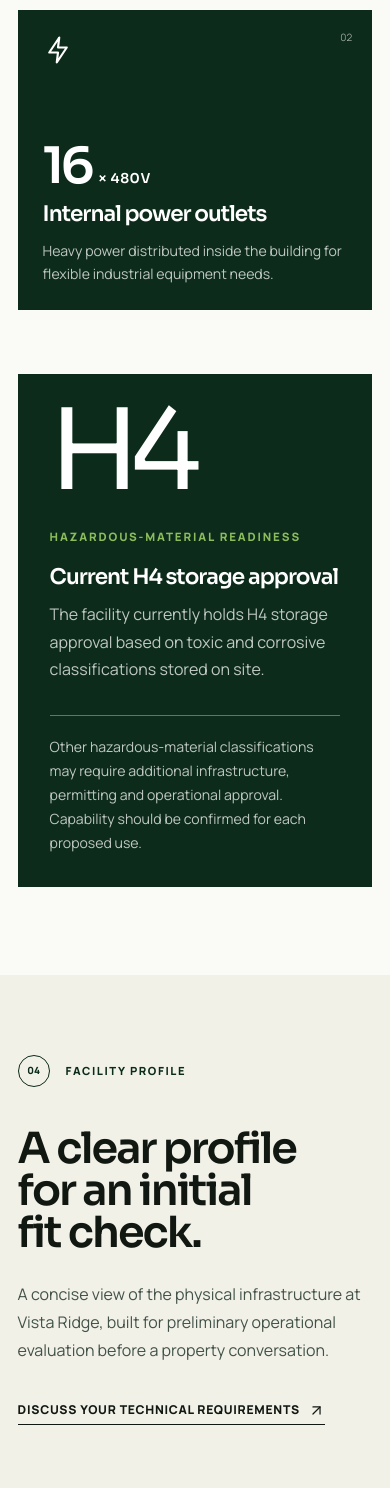
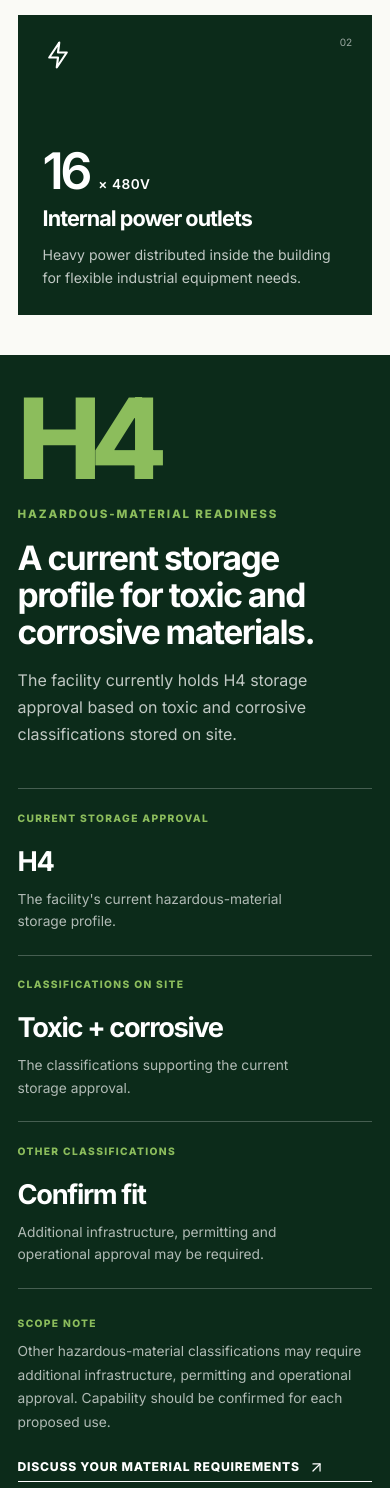
Before and after one commit to harrisonmedmedmetrics/rk-vista-ridge, a Next.js app: page / in a window 390 px wide. Shown: the part 5457-6945 px from the top of the page. Built offline with nearby package versions, Linux system fonts and the light colour scheme; no server answers.

Commit message:
fix(vista-ridge): align RK typography and expand H4

```diff
--- a/app/globals.css
+++ b/app/globals.css
@@ -30,6 +30,8 @@
     --section: clamp(5.5rem, 10vw, 10rem);
     --radius: 4px;
     --ease: cubic-bezier(.2,.8,.2,1);
+    --font-body: var(--font-rk);
+    --font-display: var(--font-rk);
   }
   body {
     background: var(--paper);
@@ -41,7 +43,7 @@
     -webkit-font-smoothing: antialiased;
   }
   ::selection { background: var(--green); color: white; }
-  h1, h2, h3 { font-family: var(--font-display), Arial, sans-serif; font-weight: 550; letter-spacing: -0.045em; text-wrap: balance; }
+  h1, h2, h3 { font-family: var(--font-display), Arial, sans-serif; font-weight: 700; letter-spacing: -0.045em; text-wrap: balance; }
   h2 { font-size: clamp(2.8rem, 5.8vw, 6.6rem); line-height: .98; }
   h3 { font-size: clamp(1.35rem, 2vw, 2.05rem); line-height: 1.1; }
   p { text-wrap: pretty; }
@@ -182,15 +184,26 @@
   .specialty-card svg { margin-bottom: auto; }
   .card-value { margin: 1.35rem 0 .8rem; font-family: var(--font-display); font-size: clamp(3.15rem,5vw,5rem); font-weight: 600; letter-spacing: -.07em; line-height: .9; }
   .card-value small { font-size: .85rem; letter-spacing: .04em; }
-  .specialty-card h3 { margin-bottom: .8rem; }
+  .specialty-card h3 { min-height: 2.2em; margin-bottom: .8rem; }
   .specialty-card > p:last-child { color: #4d594f; font-size: .88rem; line-height: 1.65; }
   .specialty-card-power > p:last-child { color: rgba(255,255,255,.74); }
-  .h4-band { margin-top: clamp(4rem,7vw,6.5rem); }
-  .h4-band .reveal { display: grid; grid-template-columns: 120px minmax(300px,.8fr) minmax(320px,1fr); gap: clamp(2rem,4vw,4.5rem); align-items: center; padding: clamp(2rem,4vw,3.5rem); border: 0; background: var(--forest); color: white; }
-  .h4-mark { font-family: var(--font-display); font-size: clamp(4.5rem,9vw,9rem); line-height: .8; letter-spacing: -.09em; }
-  .h4-band h3 { margin-bottom: .8rem; }
-  .h4-band div > p:last-child, .h4-caveat { color: rgba(255,255,255,.74); line-height: 1.7; }
-  .h4-caveat { padding-left: 2rem; border-left: 1px solid rgba(255,255,255,.35); font-size: .88rem; }
+  .h4-band { margin-top: clamp(2.5rem,4vw,4rem); background: var(--forest); color: white; }
+  .h4-band-inner { padding-block: clamp(2.5rem,5vw,4.75rem); }
+  .h4-lead { display: grid; grid-template-columns: 150px minmax(0,1fr); gap: clamp(2rem,5vw,5.5rem); align-items: start; }
+  .h4-mark { color: var(--green-bright); font-family: var(--font-display); font-size: clamp(5.5rem,11vw,11rem); font-weight: 800; line-height: .78; letter-spacing: -.1em; }
+  .h4-intro { max-width: 940px; }
+  .h4-intro .section-label { margin-bottom: 1rem; }
+  .h4-intro h3 { max-width: 900px; margin-bottom: 1rem; font-size: clamp(2.1rem,4vw,4.5rem); }
+  .h4-intro > p:last-child { max-width: 820px; color: rgba(255,255,255,.74); font-size: clamp(1rem,1.35vw,1.16rem); line-height: 1.7; }
+  .h4-detail-grid { display: grid; grid-template-columns: repeat(3,1fr); margin-top: clamp(2.5rem,5vw,4rem); border-top: 1px solid rgba(255,255,255,.24); border-bottom: 1px solid rgba(255,255,255,.24); }
+  .h4-detail { min-height: 220px; display: flex; flex-direction: column; padding: clamp(1.35rem,2.5vw,2.25rem); }
+  .h4-detail + .h4-detail { border-left: 1px solid rgba(255,255,255,.24); }
+  .h4-detail-label, .h4-caveat-label { color: var(--green-bright); font-size: .64rem; font-weight: 800; letter-spacing: .13em; text-transform: uppercase; }
+  .h4-detail strong { display: block; margin: auto 0 1rem; font-family: var(--font-display); font-size: clamp(1.7rem,2.8vw,3rem); font-weight: 700; letter-spacing: -.05em; line-height: .95; }
+  .h4-detail > p:last-child { max-width: 300px; color: rgba(255,255,255,.68); font-size: .86rem; line-height: 1.65; }
+  .h4-caveat { display: grid; grid-template-columns: minmax(0,1fr) auto; gap: 2rem; align-items: end; padding-top: clamp(1.7rem,3vw,2.5rem); }
+  .h4-caveat > div > p:last-child { max-width: 820px; margin-top: .55rem; color: rgba(255,255,255,.68); font-size: .86rem; line-height: 1.7; }
+  .h4-caveat .text-link { white-space: nowrap; }
 
   .specifications-section { padding: var(--section) 0; background: var(--cream); }
   .specifications-grid { display: grid; grid-template-columns: minmax(0,.95fr) minmax(0,1.05fr); gap: clamp(3rem,8vw,9rem); align-items: start; }
@@ -412,9 +425,14 @@
     .controlled-proof div + div { padding-left: 0; border-left: 0; border-top: 1px solid var(--light-line); }
     .specialty-cards { grid-template-columns: 1fr; }
     .specialty-card { min-height: 300px; }
-    .h4-band .reveal { grid-template-columns: 1fr; }
+    .specialty-card h3 { min-height: 0; }
+    .h4-lead { grid-template-columns: 1fr; gap: 1.5rem; }
     .h4-mark { font-size: 7rem; }
-    .h4-caveat { padding: 1.2rem 0 0; border-left: 0; border-top: 1px solid rgba(255,255,255,.35); }
+    .h4-detail-grid { grid-template-columns: 1fr; }
+    .h4-detail { min-height: 0; padding: 1.35rem 0; }
+    .h4-detail + .h4-detail { border-top: 1px solid rgba(255,255,255,.24); border-left: 0; }
+    .h4-detail strong { margin: 1.4rem 0 .8rem; }
+    .h4-caveat { grid-template-columns: 1fr; gap: 1.5rem; }
     .specification-list { grid-template-columns: 1fr; }
     .specification-list div { min-height: 124px; }
     .specification-list dd { margin-top: 1.1rem; }
--- a/app/layout.tsx
+++ b/app/layout.tsx
@@ -1,10 +1,10 @@
 import type { Metadata } from "next";
-import { Manrope, Sora } from "next/font/google";
+import { Inter } from "next/font/google";
 import "./globals.css";
 import { siteConfig } from "@/lib/property";
 
-const manrope = Manrope({ subsets: ["latin"], variable: "--font-body", display: "swap" });
-const sora = Sora({ subsets: ["latin"], variable: "--font-display", display: "swap" });
+// RK's live site uses Inter across its current homepage and navigation.
+const inter = Inter({ subsets: ["latin"], variable: "--font-rk", display: "swap" });
 
 export const metadata: Metadata = {
   metadataBase: new URL(siteConfig.url),
@@ -38,7 +38,7 @@ export const metadata: Metadata = {
 
 export default function RootLayout({ children }: Readonly<{ children: React.ReactNode }>) {
   return (
-    <html lang="en" className={`${manrope.variable} ${sora.variable}`}>
+    <html lang="en" className={inter.variable}>
       <body>{children}</body>
     </html>
   );
--- a/app/page.tsx
+++ b/app/page.tsx
@@ -162,13 +162,34 @@ export default function Home() {
               </Reveal>
             </div>
           </div>
-          <div className="h4-band site-container">
-            <Reveal>
-              <div className="h4-mark">H4</div>
-              <div><p className="section-label">Hazardous-material readiness</p><h3>{property.h4.title}</h3><p>{property.h4.copy}</p></div>
-              <p className="h4-caveat">{property.h4.caveat}</p>
-            </Reveal>
-          </div>
+          <section className="h4-band" id="hazmat" aria-labelledby="hazmat-title">
+            <div className="site-container h4-band-inner">
+              <Reveal className="h4-lead">
+                <div className="h4-mark" aria-hidden="true">H4</div>
+                <div className="h4-intro">
+                  <p className="section-label">{property.h4.eyebrow}</p>
+                  <h3 id="hazmat-title">{property.h4.title}</h3>
+                  <p>{property.h4.copy}</p>
+                </div>
+              </Reveal>
+              <div className="h4-detail-grid" role="list" aria-label="Hazardous-material capability at Vista Ridge">
+                {property.h4.details.map((detail) => (
+                  <article className="h4-detail" role="listitem" key={detail.label}>
+                    <p className="h4-detail-label">{detail.label}</p>
+                    <strong>{detail.value}</strong>
+                    <p>{detail.copy}</p>
+                  </article>
+                ))}
+              </div>
+              <Reveal className="h4-caveat" delay={100}>
+                <div>
+                  <p className="h4-caveat-label">Scope note</p>
+                  <p>{property.h4.caveat}</p>
+                </div>
+                <a className="text-link light" href="#tour">Discuss your material requirements <ArrowUpRight size={17} /></a>
+              </Reveal>
+            </div>
+          </section>
         </section>
 
         <FacilitySpecifications />
--- a/lib/property.ts
+++ b/lib/property.ts
@@ -67,9 +67,27 @@ export const property = {
     },
   ],
   h4: {
-    title: "Current H4 storage approval",
+    eyebrow: "Hazardous-material readiness",
+    title: "A current storage profile for toxic and corrosive materials.",
     copy:
       "The facility currently holds H4 storage approval based on toxic and corrosive classifications stored on site.",
+    details: [
+      {
+        label: "Current storage approval",
+        value: "H4",
+        copy: "The facility's current hazardous-material storage profile.",
+      },
+      {
+        label: "Classifications on site",
+        value: "Toxic + corrosive",
+        copy: "The classifications supporting the current storage approval.",
+      },
+      {
+        label: "Other classifications",
+        value: "Confirm fit",
+        copy: "Additional infrastructure, permitting and operational approval may be required.",
+      },
+    ],
     caveat:
       "Other hazardous-material classifications may require additional infrastructure, permitting and operational approval. Capability should be confirmed for each proposed use.",
   },
```
